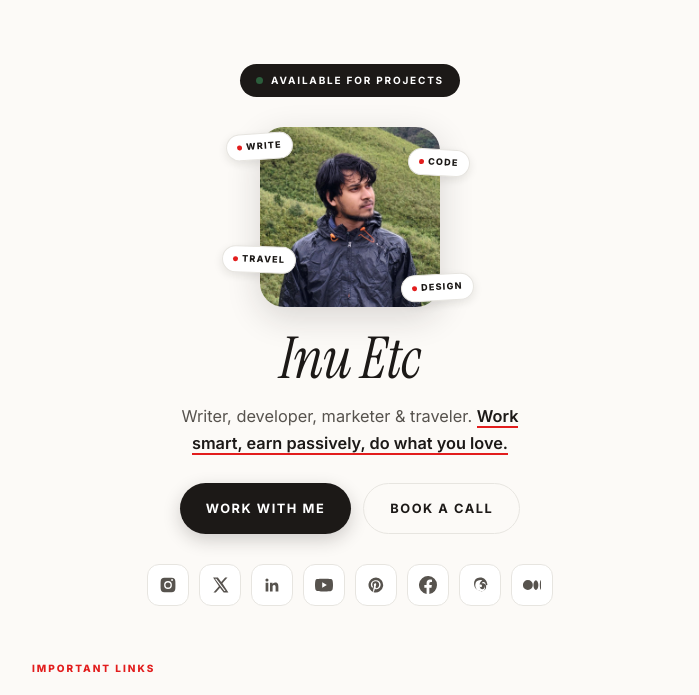
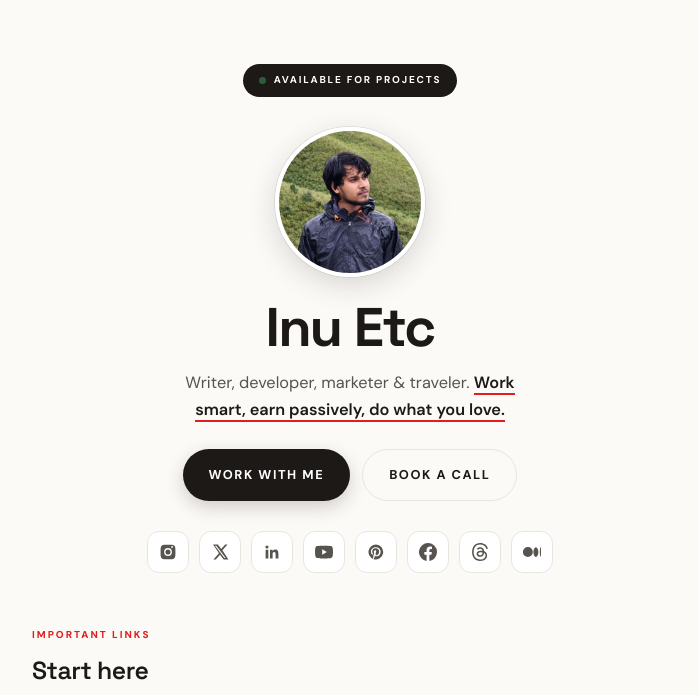
Before and after one commit to inuetc/inuetc.github.io, a plain HTML site: page index.html in a window 1280 px wide. Shown: the top 695 px of the page, without its empty margins (290-989 px from the left). Drawn offline with Linux system fonts and the light colour scheme.

Commit message:
Space Grotesk + DM Sans, official Threads icon, circular hero photo, simpler footer

```diff
--- a/index.html
+++ b/index.html
@@ -12,7 +12,7 @@
 <link rel="icon" href="assets/dp.jpg">
 <link rel="preconnect" href="https://fonts.googleapis.com">
 <link rel="preconnect" href="https://fonts.gstatic.com" crossorigin>
-<link href="https://fonts.googleapis.com/css2?family=Instrument+Serif:ital,wght@0,400;1,400&family=Inter:wght@300;400;500;600;700;800&display=swap" rel="stylesheet">
+<link href="https://fonts.googleapis.com/css2?family=Space+Grotesk:wght@400;500;600;700&family=DM+Sans:ital,opsz,wght@0,9..40,300;0,9..40,400;0,9..40,500;0,9..40,600;0,9..40,700;0,9..40,800;1,9..40,400&display=swap" rel="stylesheet">
 <style>
   :root{
     --bg:#fcfaf7; --ink:#1c1917; --muted:#57534e; --line:#e7e5e0;
@@ -22,7 +22,7 @@
   *{margin:0;padding:0;box-sizing:border-box}
   html{scroll-behavior:smooth}
   body{
-    font-family:'Inter',ui-sans-serif,system-ui,sans-serif;
+    font-family:'DM Sans',ui-sans-serif,system-ui,sans-serif;
     background:var(--bg); color:var(--ink);
     -webkit-font-smoothing:antialiased;
     line-height:1.65; font-weight:300;
@@ -40,26 +40,15 @@
   .badge .dot{width:7px;height:7px;border-radius:50%;background:#4ade80;animation:pulse 2s infinite}
   @keyframes pulse{0%,100%{opacity:1}50%{opacity:.35}}
 
-  .avatar-zone{position:relative;width:180px;margin:30px auto 22px}
+  .avatar-zone{position:relative;width:150px;margin:30px auto 22px}
   .avatar{
-    width:180px;height:180px;border-radius:24px;object-fit:cover;display:block;
-    box-shadow:0 10px 34px rgba(28,25,23,.16);
+    width:150px;height:150px;border-radius:50%;object-fit:cover;display:block;
+    border:4px solid #fff;box-shadow:0 8px 28px rgba(28,25,23,.16),0 0 0 1px var(--line);
   }
-  .pill{
-    position:absolute;background:#fff;border:1px solid var(--line);border-radius:999px;
-    font-size:9px;font-weight:800;letter-spacing:.14em;text-transform:uppercase;
-    padding:5px 10px;color:var(--ink);box-shadow:0 3px 10px rgba(28,25,23,.10);
-    display:flex;align-items:center;gap:4px;white-space:nowrap;
-  }
-  .pill i{width:5px;height:5px;border-radius:50%;background:var(--red);display:inline-block}
-  .pill.p1{top:6px;left:-34px;transform:rotate(-4deg)}
-  .pill.p2{top:22px;right:-30px;transform:rotate(3deg)}
-  .pill.p3{bottom:34px;left:-38px;transform:rotate(2deg)}
-  .pill.p4{bottom:6px;right:-34px;transform:rotate(-3deg)}
 
   h1{
-    font-family:'Instrument Serif',Georgia,serif;font-style:italic;font-weight:400;
-    font-size:clamp(2.6rem,8vw,3.6rem);line-height:1.05;letter-spacing:-.01em;
+    font-family:'Space Grotesk',ui-sans-serif,system-ui,sans-serif;font-weight:700;
+    font-size:clamp(2.5rem,8vw,3.4rem);line-height:1.05;letter-spacing:-.03em;
   }
   .tagline{
     margin:14px auto 0;font-size:1.02rem;color:var(--muted);font-weight:400;
@@ -95,8 +84,8 @@
     color:var(--red);margin-bottom:8px;
   }
   h2{
-    font-family:'Instrument Serif',Georgia,serif;font-style:italic;font-weight:400;
-    font-size:1.9rem;letter-spacing:-.01em;margin-bottom:20px;
+    font-family:'Space Grotesk',ui-sans-serif,system-ui,sans-serif;font-weight:600;
+    font-size:1.55rem;letter-spacing:-.02em;margin-bottom:20px;
   }
 
   /* link cards */
@@ -146,15 +135,9 @@
     margin-top:58px;padding:36px 0 46px;text-align:center;
     border-top:1px solid var(--line);color:var(--muted);font-size:.85rem;
   }
-  footer .sites{display:flex;gap:18px;justify-content:center;margin-bottom:12px;flex-wrap:wrap}
-  footer .sites a{color:var(--ink);font-weight:600;text-decoration:none}
-  footer .sites a:hover{color:var(--red)}
 
   @media (max-width:480px){
     header{padding:48px 0 4px}
-    .avatar-zone{width:150px}
-    .avatar{width:150px;height:150px;border-radius:20px}
-    .pill.p1{left:-16px}.pill.p2{right:-14px}.pill.p3{left:-18px}.pill.p4{right:-16px}
     .gallery img{height:190px}
     .card{padding:15px 16px}
   }
@@ -167,10 +150,6 @@
     <span class="badge"><span class="dot"></span>Available for projects</span>
     <div class="avatar-zone">
       <img class="avatar" src="assets/dp.jpg" alt="Inu Etc">
-      <span class="pill p1"><i></i>Write</span>
-      <span class="pill p2"><i></i>Code</span>
-      <span class="pill p3"><i></i>Travel</span>
-      <span class="pill p4"><i></i>Design</span>
     </div>
     <h1>Inu Etc</h1>
     <p class="tagline">Writer, developer, marketer &amp; traveler. <em>Work smart, earn passively, do what you love.</em></p>
@@ -185,7 +164,7 @@
       <a href="https://www.youtube.com/inuetc" aria-label="YouTube"><svg viewBox="0 0 24 24"><path d="M23.5 6.2a3 3 0 0 0-2.1-2.1C19.5 3.5 12 3.5 12 3.5s-7.5 0-9.4.6A3 3 0 0 0 .5 6.2 31.3 31.3 0 0 0 0 12a31.3 31.3 0 0 0 .5 5.8 3 3 0 0 0 2.1 2.1c1.9.6 9.4.6 9.4.6s7.5 0 9.4-.6a3 3 0 0 0 2.1-2.1A31.3 31.3 0 0 0 24 12a31.3 31.3 0 0 0-.5-5.8zM9.6 15.6V8.4L15.8 12l-6.2 3.6z"/></svg></a>
       <a href="https://pinterest.com/inuetc" aria-label="Pinterest"><svg viewBox="0 0 24 24"><path d="M12 2a10 10 0 0 0-3.7 19.3c-.1-.8-.2-2 0-2.9l1.2-5s-.3-.6-.3-1.5c0-1.4.8-2.4 1.8-2.4.9 0 1.3.6 1.3 1.4 0 .9-.6 2.2-.9 3.4-.2 1 .5 1.9 1.5 1.9 1.9 0 3.3-2 3.3-4.8 0-2.5-1.8-4.3-4.4-4.3a4.6 4.6 0 0 0-4.8 4.6c0 .9.3 1.9.8 2.4.1.1.1.2.1.3l-.3 1.1c0 .2-.2.2-.4.1-1.2-.6-2-2.4-2-3.9 0-3.2 2.3-6.1 6.7-6.1 3.5 0 6.3 2.5 6.3 5.9 0 3.5-2.2 6.3-5.3 6.3-1 0-2-.5-2.3-1.2l-.6 2.4c-.2.9-.8 2-1.2 2.6A10 10 0 1 0 12 2z"/></svg></a>
       <a href="https://facebook.com/inuetc" aria-label="Facebook"><svg viewBox="0 0 24 24"><path d="M24 12a12 12 0 1 0-13.9 11.9v-8.4h-3v-3.5h3V9.4c0-3 1.8-4.7 4.5-4.7 1.3 0 2.7.2 2.7.2v3h-1.5c-1.5 0-2 1-2 2V12h3.3l-.5 3.5h-2.8v8.4A12 12 0 0 0 24 12z"/></svg></a>
-      <a href="https://www.threads.net/@inuetc" aria-label="Threads"><svg viewBox="0 0 24 24"><path d="M12.2 2h-.2c-4.7.1-7.7 3.1-7.9 7.6-.1 2.3.5 4.6 1.7 6.4 1.3 1.9 3.3 3.2 5.6 3.7 1.6.4 3.3.3 4.9-.1 1.3-.4 2.4-1.2 3.1-2.3.7-1.2 1-2.6.7-4-.3-1.5-1.3-2.7-2.7-3.3-.6-.3-1.3-.4-2-.4-.4 0-.8 0-1.2.1.2-.7.6-1.2 1.2-1.5.5-.3 1.1-.4 1.7-.3.5.1 1 .4 1.3.8l1.9-1.5c-.7-.8-1.6-1.3-2.7-1.5-1.1-.2-2.2 0-3.2.5-1.4.8-2.3 2.2-2.7 3.9-.3 1.4-.3 2.9 0 4.3.1.9.5 1.8 1.1 2.4.6.6 1.4.9 2.2.9.9 0 1.7-.4 2.3-1 .5-.6.8-1.4.8-2.2 0-.4-.1-.8-.3-1.1.5.5.8 1.2.9 1.9.1 1-.1 2-.6 2.8-.6.9-1.4 1.5-2.4 1.8-1.3.4-2.7.4-4 .1-1.9-.4-3.5-1.5-4.6-3.1-1-1.5-1.5-3.4-1.4-5.2.2-3.7 2.6-6.2 6.5-6.3h.2c2 0 3.8.7 5.2 2 1.3 1.3 2.1 3 2.3 4.9l2-.3C21.4 5.5 17.3 2 12.2 2zm2.4 12.3c-.4.5-1 .7-1.6.6-.5 0-.9-.3-1.1-.7-.2-.5-.3-1-.3-1.6 0-.4 0-.8.1-1.2h.9c.5 0 1 .1 1.4.4.4.3.6.8.6 1.3 0 .4-.1.9-.4 1.2h.4z"/></svg></a>
+      <a href="https://www.threads.net/@inuetc" aria-label="Threads"><svg viewBox="0 0 24 24"><path d="M12.186 24h-.007c-3.581-.024-6.334-1.205-8.184-3.509C2.35 18.44 1.5 15.586 1.472 12.01v-.017c.03-3.579.879-6.43 2.525-8.482C5.845 1.205 8.6.024 12.18 0h.014c2.746.02 5.043.725 6.826 2.098 1.677 1.29 2.858 3.13 3.509 5.467l-2.04.569c-1.104-3.96-3.898-5.984-8.304-6.015-2.91.022-5.11.936-6.54 2.717C4.307 6.504 3.616 8.914 3.589 12c.027 3.086.718 5.496 2.057 7.164 1.43 1.783 3.631 2.698 6.54 2.717 2.623-.02 4.358-.631 5.8-2.045 1.647-1.613 1.618-3.593 1.09-4.798-.31-.71-.873-1.3-1.634-1.75-.192 1.352-.622 2.446-1.284 3.272-.886 1.102-2.14 1.704-3.73 1.79-1.202.065-2.361-.218-3.259-.801-1.063-.689-1.685-1.74-1.752-2.964-.065-1.19.408-2.285 1.33-3.082.88-.76 2.119-1.207 3.583-1.291a13.853 13.853 0 0 1 3.02.142c-.126-.742-.375-1.332-.75-1.757-.513-.586-1.308-.883-2.359-.89h-.029c-.844 0-1.992.232-2.721 1.32L7.734 7.847c.98-1.454 2.568-2.256 4.478-2.256h.044c3.194.02 5.097 1.975 5.287 5.388.108.046.216.094.321.142 1.49.7 2.58 1.761 3.154 3.07.797 1.82.871 4.79-1.548 7.158-1.85 1.81-4.094 2.628-7.277 2.65Zm1.003-11.69c-.242 0-.487.007-.739.021-1.836.103-2.98.946-2.916 2.143.067 1.256 1.452 1.839 2.784 1.767 1.224-.065 2.818-.543 3.086-3.71a10.5 10.5 0 0 0-2.215-.221z"/></svg></a>
       <a href="https://medium.com/@inuetc" aria-label="Medium"><svg viewBox="0 0 24 24"><path d="M13.1 12a6.6 6.6 0 1 1-13.2 0A6.6 6.6 0 0 1 13.1 12zm7.4 0c0 3.6-1.5 6.5-3.3 6.5s-3.3-2.9-3.3-6.5 1.5-6.5 3.3-6.5 3.3 2.9 3.3 6.5zm4.5 0c0 3.5-.6 6.3-1.3 6.3s-1.3-2.8-1.3-6.3.6-6.3 1.3-6.3 1.3 2.8 1.3 6.3z"/></svg></a>
     </nav>
   </header>
@@ -249,11 +228,6 @@
   </section>
 
   <footer>
-    <div class="sites">
-      <a href="https://inuetc.com/">inuetc.com</a>
-      <a href="https://inuidea.com/">inuidea.com</a>
-      <a href="https://rawtravelproject.com/">rawtravelproject.com</a>
-    </div>
     <p>© 2018–2026 Inu Etc · Made with <svg viewBox="0 0 24 24" style="width:13px;height:13px;vertical-align:-2px;fill:var(--red)"><path d="M20.8 4.6a5.5 5.5 0 0 0-7.8 0L12 5.7l-1-1.1a5.5 5.5 0 0 0-7.8 7.8l1 1L12 21.2l7.8-7.8 1-1a5.5 5.5 0 0 0 0-7.8z"/></svg> by Inu Etc</p>
   </footer>
 
```
